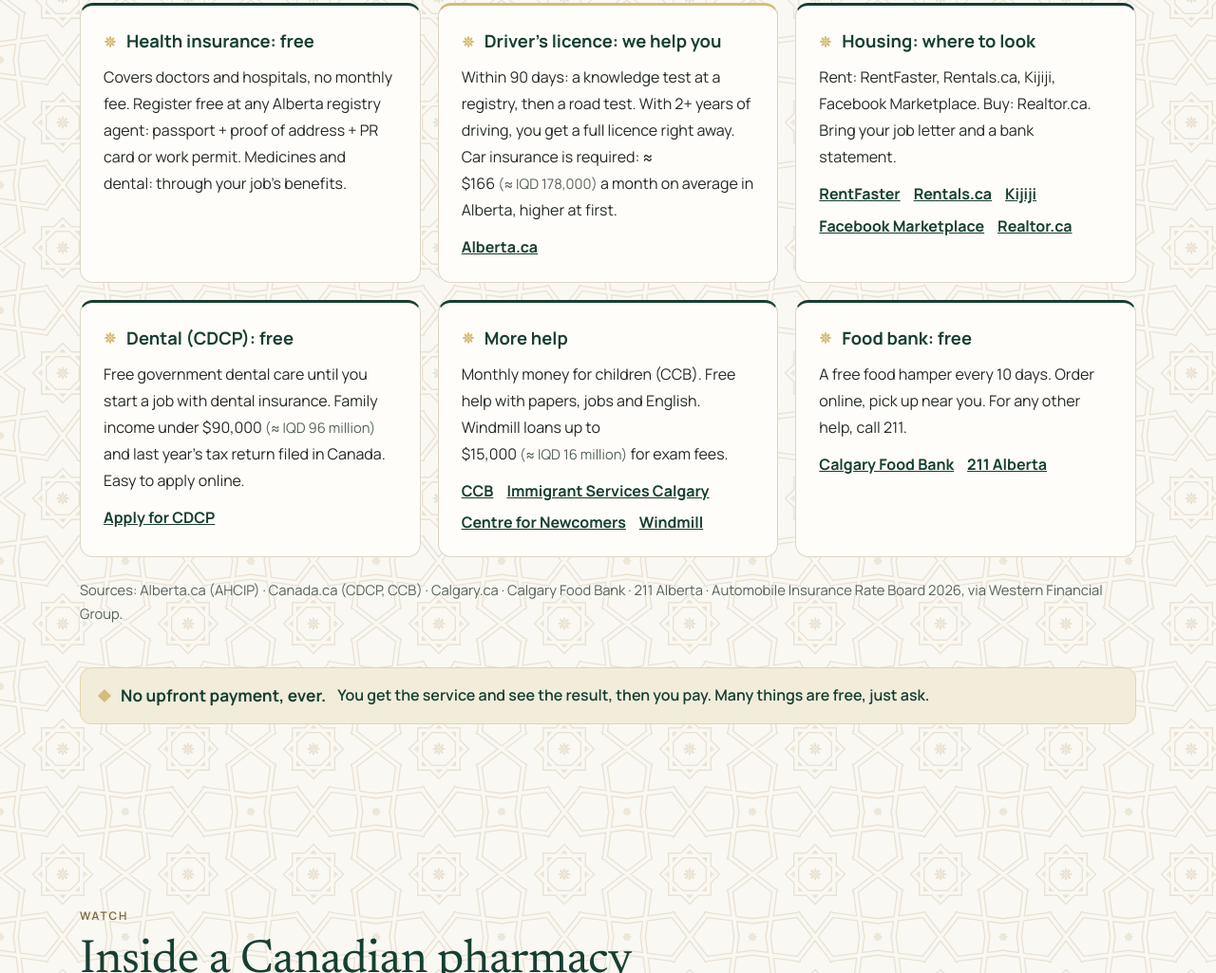
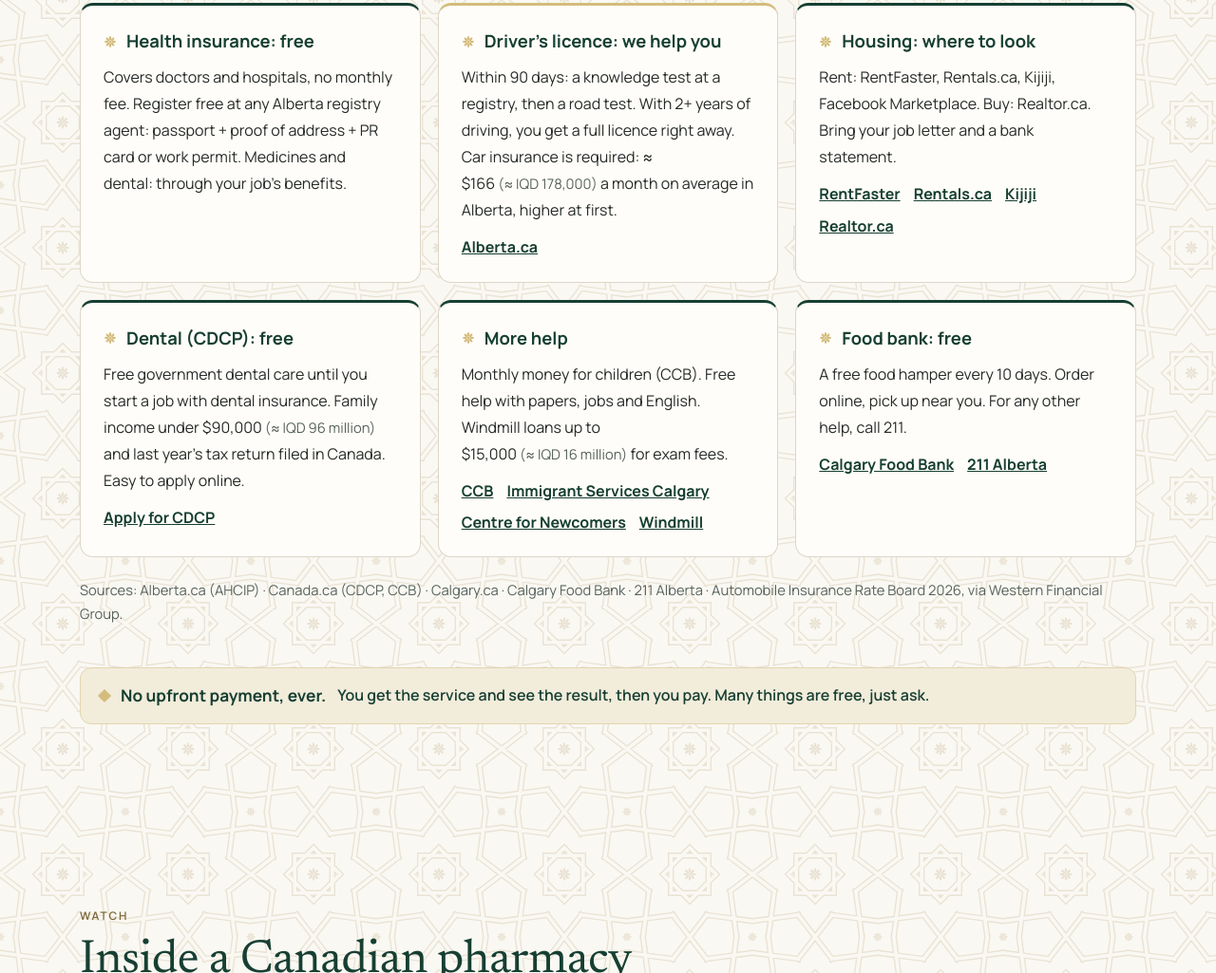
Before and after one commit to usamaalgamli/al-tina-education, a plain HTML site: page index.html in a window 1280 px wide. Shown: the part 6933-7958 px from the top of the page at 95% size. Drawn offline with Linux system fonts and the light colour scheme; no server answers.

Commit message:
Housing card: Facebook Marketplace as text only, no link
Co-Authored-By: Claude Opus 5.5 <noreply@anthropic.com>
Claude-Session: https://claude.ai/code/session_01QGM4YEqs3poxumVZmQaFba

```diff
--- a/index.html
+++ b/index.html
@@ -963,7 +963,7 @@ footer .fine { border-block-start: 1px solid rgba(250, 248, 243, .14); padding-b
       new_cards: [
         ["Health insurance: free", "Covers doctors and hospitals, no monthly fee. Register free at any Alberta registry agent: passport + proof of address + PR card or work permit. Medicines and dental: through your job's benefits."],
         ["Driver's licence: we help you", "Within 90 days: a knowledge test at a registry, then a road test. With 2+ years of driving, you get a full licence right away. Car insurance is required: ≈ $166 a month on average in Alberta, higher at first.", [["Alberta.ca", "https://www.alberta.ca/exchange-non-alberta-licences"]]],
-        ["Housing: where to look", "Rent: RentFaster, Rentals.ca, Kijiji, Facebook Marketplace. Buy: Realtor.ca. Bring your job letter and a bank statement.", [["RentFaster", "https://www.rentfaster.ca/"], ["Rentals.ca", "https://rentals.ca/"], ["Kijiji", "https://www.kijiji.ca/"], ["Facebook Marketplace", "https://www.facebook.com/marketplace/category/propertyrentals"], ["Realtor.ca", "https://www.realtor.ca/"]]],
+        ["Housing: where to look", "Rent: RentFaster, Rentals.ca, Kijiji, Facebook Marketplace. Buy: Realtor.ca. Bring your job letter and a bank statement.", [["RentFaster", "https://www.rentfaster.ca/"], ["Rentals.ca", "https://rentals.ca/"], ["Kijiji", "https://www.kijiji.ca/"], ["Realtor.ca", "https://www.realtor.ca/"]]],
         ["Dental (CDCP): free", "Free government dental care until you start a job with dental insurance. Family income under $90,000 and last year's tax return filed in Canada. Easy to apply online.", [["Apply for CDCP", "https://www.canada.ca/en/services/benefits/dental/dental-care-plan/apply.html"]]],
         ["More help", "Monthly money for children (CCB). Free help with papers, jobs and English. Windmill loans up to $15,000 for exam fees.", [["CCB", "https://www.canada.ca/en/revenue-agency/services/child-family-benefits/canada-child-benefit-overview.html"], ["Immigrant Services Calgary", "https://www.immigrantservicescalgary.ca/"], ["Centre for Newcomers", "https://www.centrefornewcomers.ca/"], ["Windmill", "https://www.windmillmicrolending.org/"]]],
         ["Food bank: free", "A free food hamper every 10 days. Order online, pick up near you. For any other help, call 211.", [["Calgary Food Bank", "https://www.calgaryfoodbank.com/"], ["211 Alberta", "https://ab.211.ca/"]]]
@@ -1149,7 +1149,7 @@ footer .fine { border-block-start: 1px solid rgba(250, 248, 243, .14); padding-b
       new_cards: [
         ["التأمين الصحي: ببلاش", "يغطي الطبيب والمستشفى، وما تدفع عليه شي. سجّل ببلاش بأي Alberta Registry Agent: الجواز + إثبات سكن + الإقامة أو تصريح العمل. الأدوية والأسنان: من تأمين الشغل."],
         ["رخصة السياقة: نساعدك بيها", "خلال 90 يوم: امتحان نظري بأي registry، وبعدين امتحان عملي. إذا عندك سنتين سياقة أو أكثر، تاخذ رخصة كاملة على طول. تأمين السيارة إجباري: معدل ألبرتا ≈ $166 بالشهر، وبالبداية أغلى.", [["Alberta.ca", "https://www.alberta.ca/exchange-non-alberta-licences"]]],
-        ["السكن: وين تدوّر؟", "للإيجار: RentFaster و Rentals.ca و Kijiji و Facebook Marketplace. للشراء: Realtor.ca. جيب وياك رسالة الشغل وكشف حسابك البنكي.", [["RentFaster", "https://www.rentfaster.ca/"], ["Rentals.ca", "https://rentals.ca/"], ["Kijiji", "https://www.kijiji.ca/"], ["Facebook Marketplace", "https://www.facebook.com/marketplace/category/propertyrentals"], ["Realtor.ca", "https://www.realtor.ca/"]]],
+        ["السكن: وين تدوّر؟", "للإيجار: RentFaster و Rentals.ca و Kijiji و Facebook Marketplace. للشراء: Realtor.ca. جيب وياك رسالة الشغل وكشف حسابك البنكي.", [["RentFaster", "https://www.rentfaster.ca/"], ["Rentals.ca", "https://rentals.ca/"], ["Kijiji", "https://www.kijiji.ca/"], ["Realtor.ca", "https://www.realtor.ca/"]]],
         ["الأسنان (CDCP): ببلاش", "علاج أسنان ببلاش من الحكومة لحد ما تتعيّن بشغل بيه تأمين أسنان. الشرط: دخل العائلة أقل من $90,000 ومقدّم ضريبة السنة الفاتت بكندا. التقديم سهل وأونلاين.", [["قدّم على CDCP", "https://www.canada.ca/en/services/benefits/dental/dental-care-plan/apply.html"]]],
         ["مساعدات ثانية", "فلوس كل شهر للأطفال (CCB). مساعدة ببلاش بالأوراق والشغل والإنكليزي. قرض Windmill لحد $15,000 لرسوم الامتحانات.", [["CCB", "https://www.canada.ca/en/revenue-agency/services/child-family-benefits/canada-child-benefit-overview.html"], ["Immigrant Services Calgary", "https://www.immigrantservicescalgary.ca/"], ["Centre for Newcomers", "https://www.centrefornewcomers.ca/"], ["Windmill", "https://www.windmillmicrolending.org/"]]],
         ["بنك الطعام: ببلاش", "سلة أكل ببلاش كل 10 أيام: اطلبها أونلاين واستلمها قريب عليك. ولأي مساعدة ثانية اتصل على 211.", [["Calgary Food Bank", "https://www.calgaryfoodbank.com/"], ["211 Alberta", "https://ab.211.ca/"]]]
```
